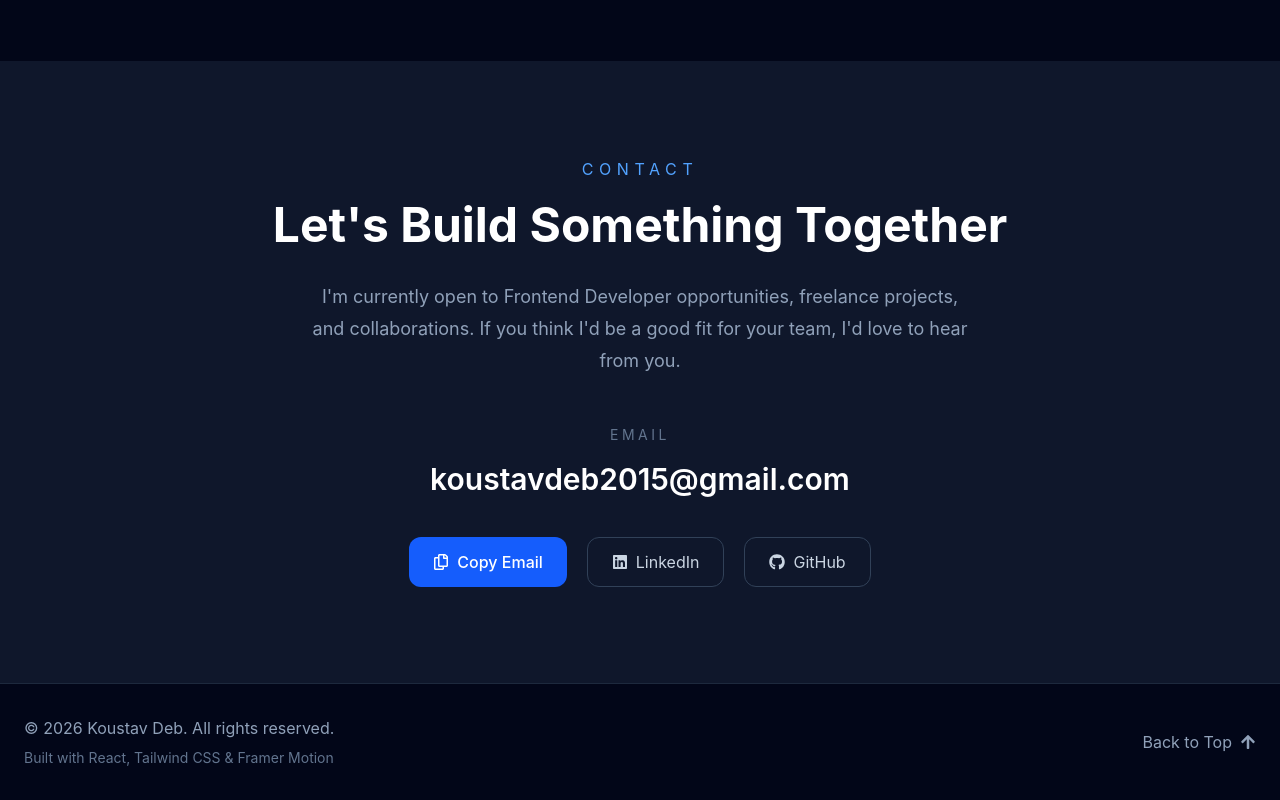
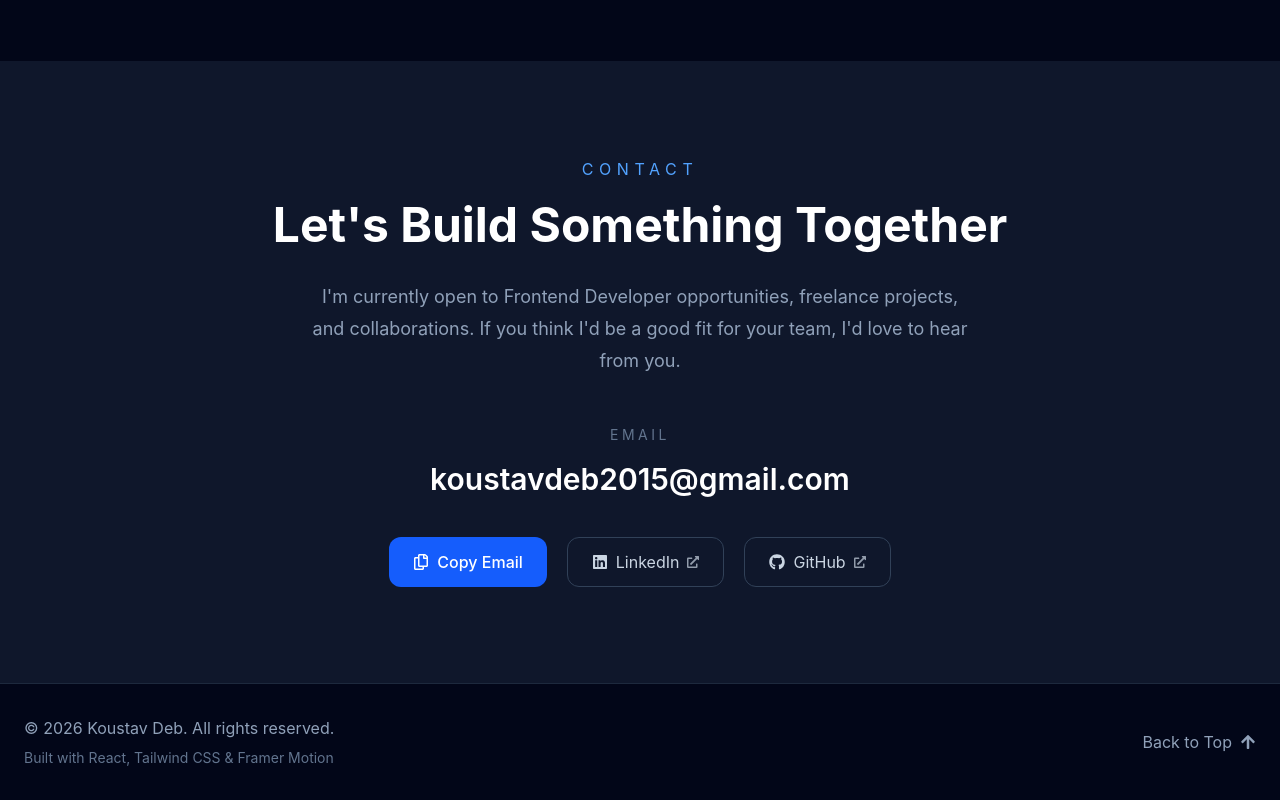
Before and after one commit to koustavdeb-git/kd-portfolio, a React (Vite) app: page / in a window 1280 px wide. Shown: the part 4115-4915 px from the top of the page. Built offline with nearby package versions, Linux system fonts and the light colour scheme.

Commit message:
github link icon

```diff
--- a/src/components/Contact/Contact.jsx
+++ b/src/components/Contact/Contact.jsx
@@ -1,6 +1,6 @@
 import { motion } from "framer-motion";
 import { useState } from "react";
-import { FaRegCopy, FaCheck, FaGithub, FaLinkedin } from "react-icons/fa";
+import { FaRegCopy, FaCheck, FaGithub, FaLinkedin, FaExternalLinkAlt } from "react-icons/fa";
 
 const Contact = () => {
     const email = "koustavdeb2015@gmail.com";
@@ -79,7 +79,8 @@
                             className="flex items-center gap-2 rounded-xl border border-slate-700 px-6 py-3 text-slate-300 transition hover:border-blue-500 hover:text-white"
                         >
                             <FaLinkedin />
-                            LinkedIn
+                            <span>LinkedIn</span>
+                            <FaExternalLinkAlt className="text-xs opacity-70" />
                         </a>
 
                         <a
@@ -89,7 +90,8 @@
                             className="flex items-center gap-2 rounded-xl border border-slate-700 px-6 py-3 text-slate-300 transition hover:border-blue-500 hover:text-white"
                         >
                             <FaGithub />
-                            GitHub
+                            <span>GitHub</span>
+                            <FaExternalLinkAlt className="text-xs opacity-70" />
                         </a>
 
                     </div>
```
